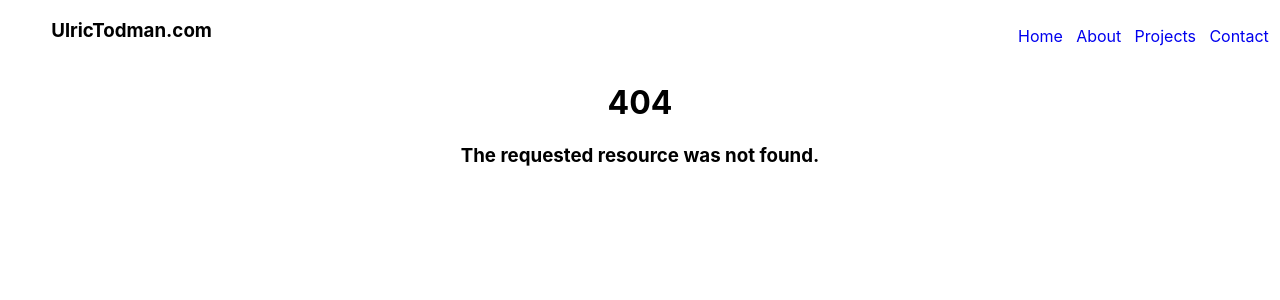
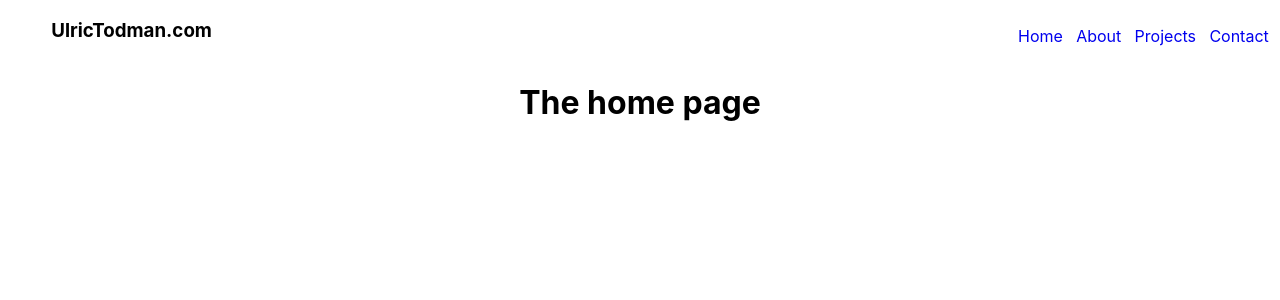
Before and after one commit to ricksinclair/react-portfolio, a React (Create React App) app: page / in a window 1280 px wide. Before the commit this address had no page. Shown: the top 300 px of the page. Built offline with nearby package versions, Linux system fonts and the light colour scheme.

Commit message:
route hax

```diff
--- a/src/App.js
+++ b/src/App.js
@@ -11,16 +11,16 @@ function App() {
       <Header />
 
       <Switch>
-        <Route path="/react-portfolio">
+        <Route path="/" exact>
           <Home />
         </Route>
         {/* <Route path="/">
           <Redirect to="react-portfolio/home" />
         </Route> */}
-        <Route path="/react-portfolio/about">
+        <Route path="/react-portfolio/about" exact>
           <About />
         </Route>
-        <Route path="/react-portfolio/contact">
+        <Route path="/react-portfolio/contact" exact>
           <Contact />
         </Route>
 
```
